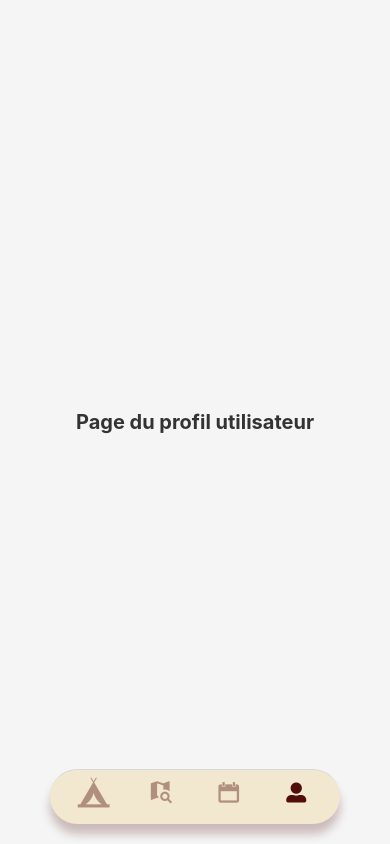
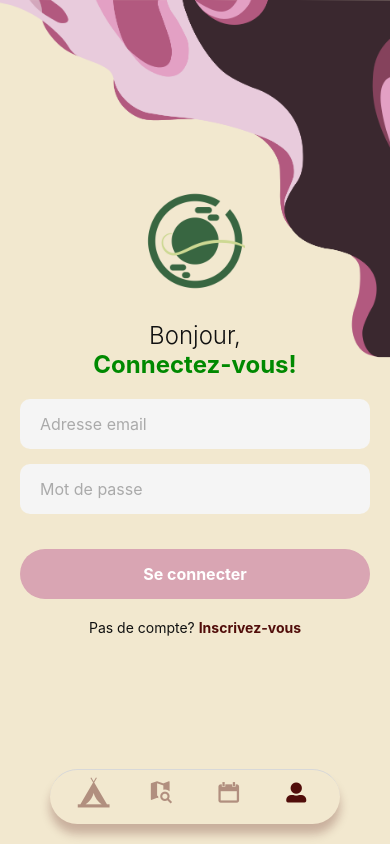
Before and after one commit to Inesamzr/Traveo-Front, a React Native app: screen /Profil in a window 390 px wide. Built offline with nearby package versions, Linux system fonts and the light colour scheme.

Commit message:
page login front

```diff
--- a/Navigation/AuthNavigator.js
+++ b/Navigation/AuthNavigator.js
@@ -1,6 +1,7 @@
 import React from 'react';
 import { createStackNavigator } from '@react-navigation/stack';
 import ProfilPage from '../screens/Profil/ProfilPage';
+import LoginPage from '../screens/Profil/LoginPage';
 
 const Stack = createStackNavigator();
 
@@ -12,6 +13,11 @@ export default function AuthNavigator() {
         component={ProfilPage}
         options={{ headerShown: false }}
       />
+       <Stack.Screen
+        name="LoginPage"
+        component={LoginPage}
+        options={{ headerShown: false }}
+      />
     </Stack.Navigator>
   );
 }
--- a/Navigation/Navbar.js
+++ b/Navigation/Navbar.js
@@ -8,6 +8,7 @@ import ActivitePage from '../screens/Activite/ActivitePage';
 import ReservationPage from '../screens/Reservation/ReservationPage';
 import ProfilPage from '../screens/Profil/ProfilPage';
 import AccueilPage from '../screens/Accueil/AccueilPage';
+import LoginPage from '../screens/Profil/LoginPage';
 
 const Tab = createBottomTabNavigator();
 
@@ -78,7 +79,7 @@ export default function Navbar() {
       />
       <Tab.Screen
         name="Profil"
-        component={ProfilPage}
+        component={LoginPage}
         options={{
           tabBarIcon: ({ focused }) => (
             <View style={{ alignItems: "center", justifyContent: "center", paddingTop: 7 }}>
--- /dev/null
+++ b/localization/localization.js
@@ -0,0 +1,22 @@
+const texts = {
+    en: {
+      welcome: "Hello,",
+      connect: "Log in!",
+      emailPlaceholder: "Email address",
+      passwordPlaceholder: "Password",
+      login: "Log in",
+      noAccount: "Don't have an account? ",
+      register: "Sign up",
+    },
+    fr: {
+      welcome: "Bonjour,",
+      connect: "Connectez-vous!",
+      emailPlaceholder: "Adresse email",
+      passwordPlaceholder: "Mot de passe",
+      login: "Se connecter",
+      noAccount: "Pas de compte? ",
+      register: "Inscrivez-vous",
+    },
+  };
+
+  export default texts;
--- a/screens/Profil/LoginPage.js
+++ b/screens/Profil/LoginPage.js
@@ -0,0 +1,128 @@
+import React, { useState } from 'react';
+import { View, Text, StyleSheet, TextInput, TouchableOpacity, Image, ImageBackground } from 'react-native';
+import texts from '../../localization/localization';
+
+export default function LoginPage({ navigation }) {
+  const [language, setLanguage] = useState('fr');
+
+  const currentTexts = texts[language];
+
+  return (
+    <View style={styles.container}>
+        <ImageBackground
+        source={require('../../assets/Login_asset.png')}
+        style={styles.backgroundImage}
+        resizeMode="cover"
+      ></ImageBackground>
+      <View style={styles.contenu}>
+        <Image
+            source={require('../../assets/Traveo_logo.png')}
+            style={styles.logo}
+        />
+        <Text style={styles.welcomeText}>{currentTexts.welcome}</Text>
+        <Text style={styles.connectText}>{currentTexts.connect}</Text>
+        <View style={styles.inputContainer}>
+            <TextInput
+            style={styles.input}
+            placeholder={currentTexts.emailPlaceholder}
+            placeholderTextColor="#aaa"
+            />
+            <TextInput
+            style={styles.input}
+            placeholder={currentTexts.passwordPlaceholder}
+            placeholderTextColor="#aaa"
+            secureTextEntry
+            />
+        </View>
+        <TouchableOpacity style={styles.loginButton}>
+            <Text style={styles.loginButtonText}>{currentTexts.login}</Text>
+        </TouchableOpacity>
+        <View style={styles.registerContainer}>
+            <Text style={styles.noAccountText}>{currentTexts.noAccount}</Text>
+            <TouchableOpacity onPress={() => navigation.navigate('Register')}>
+            <Text style={styles.registerText}>{currentTexts.register}</Text>
+            </TouchableOpacity>
+        </View>
+        </View>
+    </View>
+  );
+}
+
+const styles = StyleSheet.create({
+  container: {
+    flex: 1,
+    backgroundColor: '#F2E8CF',
+  },
+  backgroundImage: {
+    width: '100%',
+    height: '70%',
+    justifyContent: 'flex-end',
+    alignItems: 'center',
+    zIndex:0
+  },
+  contenu:{
+    alignItems: 'center',
+    paddingHorizontal: 20,
+    justifyContent: 'center',
+    zindex:2,
+    marginTop:-400
+  },
+  logo: {
+    width: 100,
+    height: 100,
+    marginBottom: 30,
+  },
+  welcomeText: {
+    fontSize: 24,
+    color: '#111',
+    fontWeight: '300',
+    textAlign: 'center',
+  },
+  connectText: {
+    fontSize: 24,
+    color: '#008900',
+    fontWeight: '700',
+    marginBottom: 20,
+    textAlign: 'center',
+  },
+  inputContainer: {
+    width: '100%',
+    marginBottom: 20,
+  },
+  input: {
+    backgroundColor: '#F5F5F5',
+    borderRadius: 10,
+    paddingVertical: 15,
+    paddingHorizontal: 20,
+    fontSize: 16,
+    color: '#333',
+    marginBottom: 15,
+  },
+  loginButton: {
+    backgroundColor: '#D9A5B3',
+    paddingVertical: 15,
+    paddingHorizontal: 40,
+    borderRadius: 25,
+    marginBottom: 20,
+    alignSelf: 'stretch',
+    alignItems: 'center',
+  },
+  loginButtonText: {
+    color: '#FFF',
+    fontSize: 16,
+    fontWeight: 'bold',
+  },
+  registerContainer: {
+    flexDirection: 'row',
+    alignItems: 'center',
+  },
+  noAccountText: {
+    fontSize: 14,
+    color: '#111',
+  },
+  registerText: {
+    fontSize: 14,
+    color: '#510D0A',
+    fontWeight: 'bold',
+  },
+});
```
Also changed, not shown: assets/Login_asset.png (added), assets/Traveo_logo.png (added).
